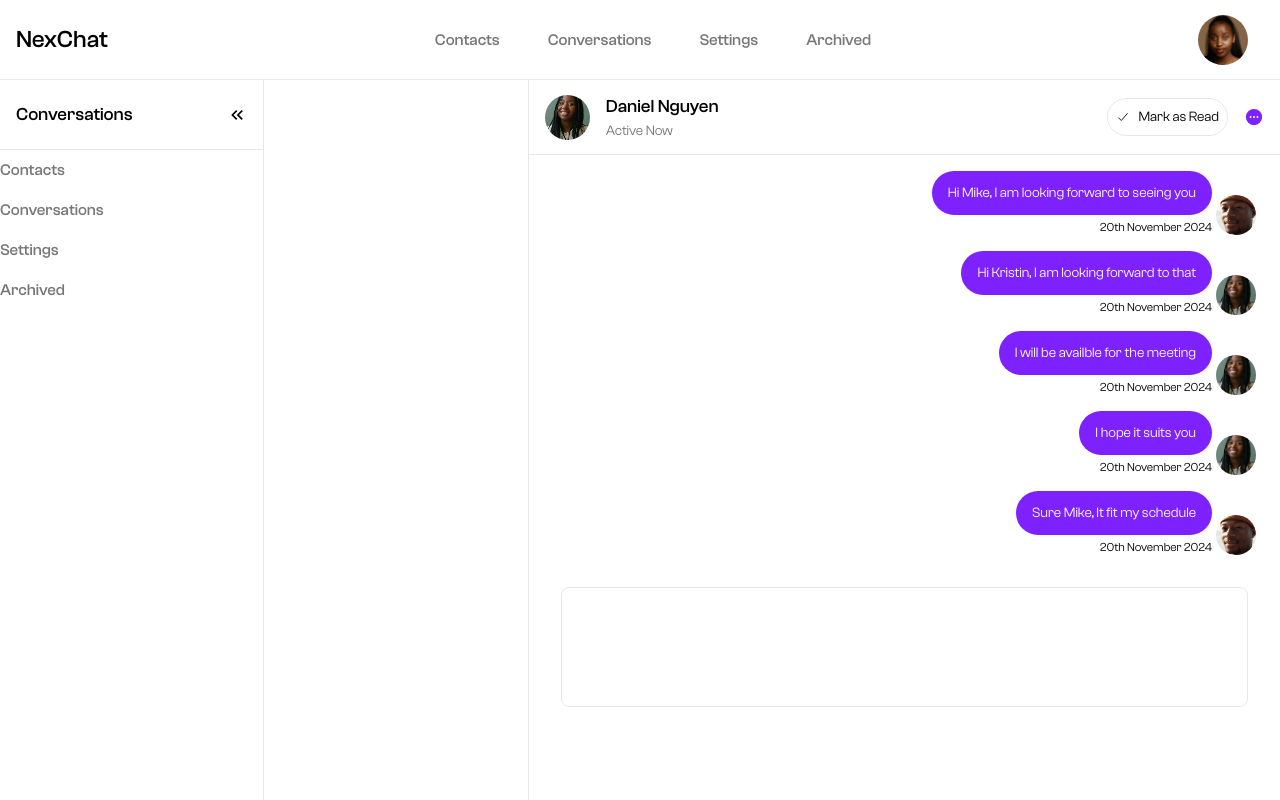
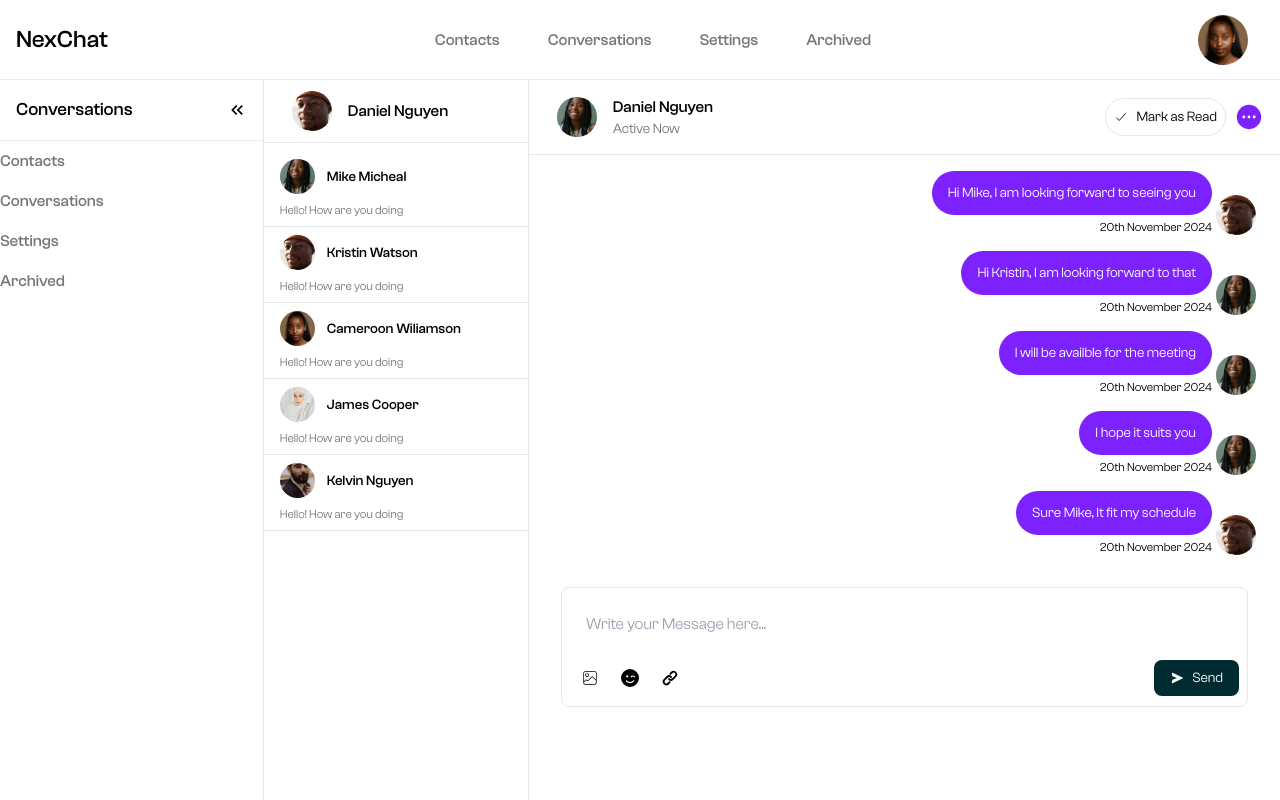
Before and after one commit to edidiesky/Messaging_App, a Next.js app in the folder frontend/: page /dashboard/user in a window 1280 px wide. Built offline with nearby package versions, Linux system fonts and the light colour scheme.

Commit message:
fixed the layout

```diff
--- /dev/null
+++ b/frontend/app/dashboard/user/_components/ChatList.tsx
@@ -0,0 +1,30 @@
+import { MockChatType } from '@/constants';
+import React from 'react';
+import Image from "next/image";
+
+const ChatList = ({ chat }: { chat: MockChatType }) => {
+    return (
+        <div className="w-full p-2 px-4 hover:bg-[#eee] cursor-pointer border-b flex flex-col gap-2">
+            <div className="flex items-center gap-3">
+                <Image
+                    src={chat?.image}
+                    width={35}
+                    height={35}
+                    className='rounded-full w-[35px] h-[35px] object-cover'
+                    alt='Avatar for user'
+                />
+                <h4 className="text-sm">
+                    <span className="family2">
+                        {chat?.name}
+                    </span>
+                </h4>
+            </div>
+            <h5 className="text-xs text-[#777]">
+                {chat?.lastMessage}
+            </h5>
+        </div>
+    )
+}
+
+
+export default ChatList;
--- /dev/null
+++ b/frontend/app/dashboard/user/_components/ConversationList.tsx
@@ -0,0 +1,25 @@
+"use client"
+
+import { MockUserList } from "@/constants";
+import Image from "next/image";
+import ChatList from "./ChatList";
+
+const ConversationList = () => {
+    return (
+        <div style={{
+            maxHeight: "calc(100% - 75px)"
+        }} className='items-start overflow-auto flex flex-col gap-4 w-full'>
+
+            <div className="w-full flex flex-col">
+                {
+                    MockUserList?.map((chat, index) => {
+                        return <ChatList key={index} chat={chat} />
+                    })
+                }
+            </div>
+        </div>
+    )
+}
+
+
+export default ConversationList;
--- a/frontend/app/dashboard/user/page.tsx
+++ b/frontend/app/dashboard/user/page.tsx
@@ -1,8 +1,29 @@
 
 "use client"
+
+import Image from "next/image";
+import ConversationList from "./_components/ConversationList";
+
 export default function Home() {
   return (
-    <div className="w-full bg-white min-h-[100vh] py-12 px-4 lg:px-8">
+    <div className="w-full bg-white min-h-[100%] flex flex-col gap-2">
+      <div className='h-[63px] sticky top-0 items-center flex border-b w-full px-4'>
+        <div className="flex p-1 px-3 hover:bg-[#eee] cursor-pointer rounded-lg items-center gap-4">
+          <Image
+            src={'/images/user_2.jpg'}
+            width={40}
+            height={40}
+            className='rounded-full w-[40px] h-[40px] object-cover'
+            alt='Avatar for user'
+          />
+          <h4 className="text-base">
+            <span className="family2">
+              Daniel Nguyen
+            </span>
+          </h4>
+        </div>
+      </div>
+      <ConversationList/>
     </div>
   );
 }
--- a/frontend/components/common/DashboardSidebar.tsx
+++ b/frontend/components/common/DashboardSidebar.tsx
@@ -6,7 +6,7 @@ const DashboardSidebar = ({ sidebarlinks }: { sidebarlinks?: { id: number; tab:
     return (
         <div className=' bg-[#fff] border-r lg:block hidden h-[100%] overflow-auto sticky top-0'>
             <div className="w-full h-full flex flex-col gap-2">
-                <div className="h-[70px] px-4 w-full border-b flex justify-between items-center">
+                <div className="h-[61px] px-4 w-full border-b flex justify-between items-center">
                     <h4 className="text-base md:text-lg family2">Conversations</h4>
                     <span className="text-xl">
                         <MdKeyboardDoubleArrowLeft />
--- a/frontend/components/common/message/MessageForm.tsx
+++ b/frontend/components/common/message/MessageForm.tsx
@@ -1,10 +1,32 @@
 "use client"
-
-
+import { CiImageOn } from "react-icons/ci";
+import { FaFaceSmileWink } from "react-icons/fa6";
+import { HiLink } from "react-icons/hi";
+import { BiSolidSend } from "react-icons/bi";
 const MessageForm = () => {
     return (
         <div className="w-full px-8 py-4">
-            <div className='h-[120px] w-full border rounded-lg'></div>
+            <div className='h-[120px] w-full border rounded-lg p-2 flex flex-col gap-4 justify-between'>
+                <textarea placeholder="Write your Message here..." className="h-[110px] p-4 bg-transparent resize-none outline-none"></textarea>
+                <div className="w-full flex items-center gap-4 justify-between">
+                    <div className="flex items-center">
+                        <div className="w-10 text-lg rounded-full cursor-pointer hover:bg-[#eee] h-10 flex items-center justify-center">
+                            <CiImageOn />
+                        </div>
+                        <div className="w-10 text-lg rounded-full cursor-pointer hover:bg-[#eee] h-10 flex items-center justify-center">
+                            <FaFaceSmileWink />
+                        </div> <div className="w-10 text-lg rounded-full cursor-pointer hover:bg-[#eee] h-10 flex items-center justify-center">
+                            <HiLink />
+                        </div>
+                    </div>
+                    <div className="flex items-center gap-1 justify-end">
+                        <button className="p-2 bg-[#002b31] px-4 text-white flex items-center gap-2 text-sm justify-center rounded-lg">
+                            <BiSolidSend />
+                            Send
+                        </button>
+                    </div>
+                </div>
+            </div>
         </div>
     )
 }
--- a/frontend/components/common/message/MessageHeader.tsx
+++ b/frontend/components/common/message/MessageHeader.tsx
@@ -5,30 +5,30 @@ import { PiDotsThreeCircleFill } from "react-icons/pi";
 import { IoCheckmarkOutline } from "react-icons/io5";
 const MessageHeader = () => {
     return (
-        <div className='h-[75px] items-center  flex border-b w-full px-4'>
+        <div className='h-[75px] items-center sticky top-0 flex border-b w-full px-4'>
             <div className="flex w-full items-center justify-between gap-4">
-                <div className="flex items-center gap-4">
+                <div className="flex p-1 px-3 hover:bg-[#eee] cursor-pointer rounded-lg items-center gap-4">
                     <Image
                         src={'/images/user_1.jpg'}
-                        width={45}
-                        height={45}
-                        className='rounded-full w-[45px] h-[45px] object-cover'
+                        width={40}
+                        height={40}
+                        className='rounded-full w-[40px] h-[40px] object-cover'
                         alt='Avatar for user'
                     />
-                    <h4 className="text-lg ">
+                    <h4 className="text-base">
                         <span className="family2">
                             Daniel Nguyen
                         </span>
                         <span className="text-sm block text-[#777]">Active Now</span>
                     </h4>
                 </div>
-                <div className="flex flex-1 justify-end items-center gap-4">
-                    <div className="p-2 text-sm border rounded-full flex items-center gap-2">
+                <div className="flex flex-1 justify-end items-center gap-2">
+                    <div className="p-2 text-sm border cursor-pointer rounded-full flex items-center gap-2">
                         <IoCheckmarkOutline />
                         Mark as Read
                     </div>
-                    <div className="text-xl text-[#7D22FF] flex items-center justify-center ">
-                        <PiDotsThreeCircleFill />
+                    <div className="text-2xl text-[#7D22FF] cursor-pointer flex items-center justify-center ">
+                        <PiDotsThreeCircleFill fontSize={'30px'} />
                     </div>
                 </div>
             </div>
--- a/frontend/constants/index.tsx
+++ b/frontend/constants/index.tsx
@@ -295,7 +295,12 @@ export const MESSAGE_URL = "/api/v1/message";
 
 
 // ------------- MOCK USER LISTS  -----------------
-export const MockUserList = [
+export type MockChatType = {
+    image: string,
+    name: string
+    lastMessage: string;
+}
+export const MockUserList: MockChatType[] = [
     {
         name: "Mike Micheal",
         image: "/images/user_1.jpg",
@@ -327,7 +332,7 @@ export const MockUserList = [
 
 
 // ------------- MOCK USER LISTS  -----------------
- export type MockMessageType = {
+export type MockMessageType = {
     sender: {
         image: string,
         name: string
@@ -338,7 +343,7 @@ export const MockUserList = [
     };
     text: string;
     image?: string;
-     createdAt?:string;
+    createdAt?: string;
 }
 
 export const MockMessages: MockMessageType[] = [
```
